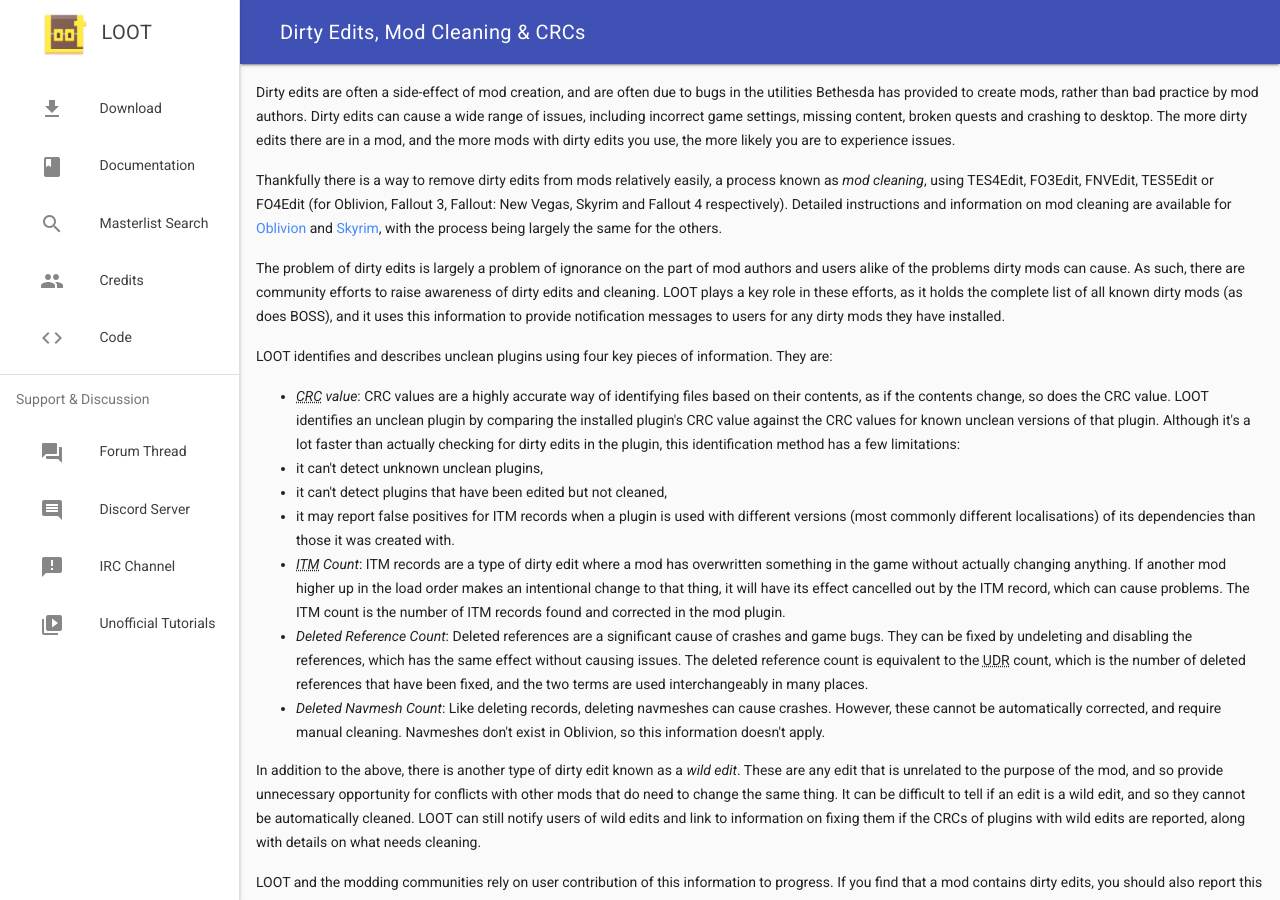
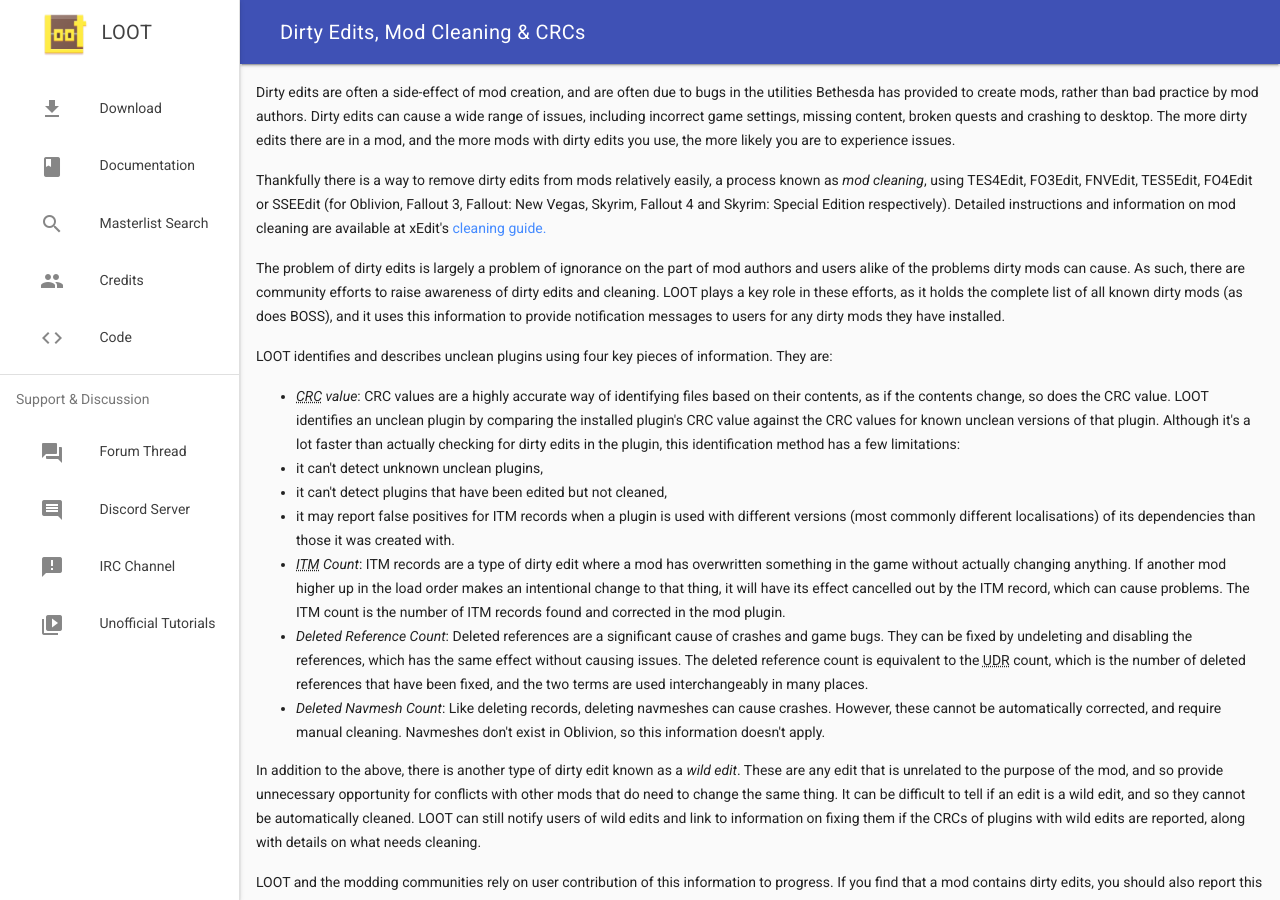
Before and after one commit to loot/loot.github.io, a Jekyll site: the page built from docs/help/Dirty-Edits,-Mod-Cleaning-&-CRCs.html, in a window 1280 px wide. Built offline with Jekyll 4.4.1, drawn with Linux system fonts in a browser that asks for light colours; nearby versions of some CDN libraries.

Commit message:
Update links to cleaning guide
* Both sites were written well before QAC was introduced & haven't been updated to reflect it.

* Both links are also outdated, so they should at least be updated if not replaced.

* Also added SSEEdit to the list of game-specific versions of xEdit mentioned.

```diff
--- a/docs/help/Dirty-Edits,-Mod-Cleaning-&-CRCs.html
+++ b/docs/help/Dirty-Edits,-Mod-Cleaning-&-CRCs.html
@@ -5,7 +5,7 @@
 
 <p>Dirty edits are often a side-effect of mod creation, and are often due to bugs in the utilities Bethesda has provided to create mods, rather than bad practice by mod authors. Dirty edits can cause a wide range of issues, including incorrect game settings, missing content, broken quests and crashing to desktop. The more dirty edits there are in a mod, and the more mods with dirty edits you use, the more likely you are to experience issues.</p>
 
-<p>Thankfully there is a way to remove dirty edits from mods relatively easily, a process known as <em>mod cleaning</em>, using TES4Edit, FO3Edit, FNVEdit, TES5Edit or FO4Edit (for Oblivion, Fallout 3, Fallout: New Vegas, Skyrim and Fallout 4 respectively). Detailed instructions and information on mod cleaning are available for <a href="http://cs.elderscrolls.com/constwiki/index.php/TES4Edit_Cleaning_Guide">Oblivion</a> and <a href="http://www.creationkit.com/TES5Edit_Cleaning_Guide_-_TES5Edit">Skyrim</a>, with the process being largely the same for the others.</p>
+<p>Thankfully there is a way to remove dirty edits from mods relatively easily, a process known as <em>mod cleaning</em>, using TES4Edit, FO3Edit, FNVEdit, TES5Edit, FO4Edit or SSEEdit (for Oblivion, Fallout 3, Fallout: New Vegas, Skyrim, Fallout 4 and Skyrim: Special Edition respectively). Detailed instructions and information on mod cleaning are available at xEdit's <a href="https://tes5edit.github.io/docs/7-mod-cleaning-and-error-checking.html">cleaning guide.</a></p>
 
 <p>The problem of dirty edits is largely a problem of ignorance on the part of mod authors and users alike of the problems dirty mods can cause. As such, there are community efforts to raise awareness of dirty edits and cleaning. LOOT plays a key role in these efforts, as it holds the complete list of all known dirty mods (as does BOSS), and it uses this information to provide notification messages to users for any dirty mods they have installed.</p>
 
```
